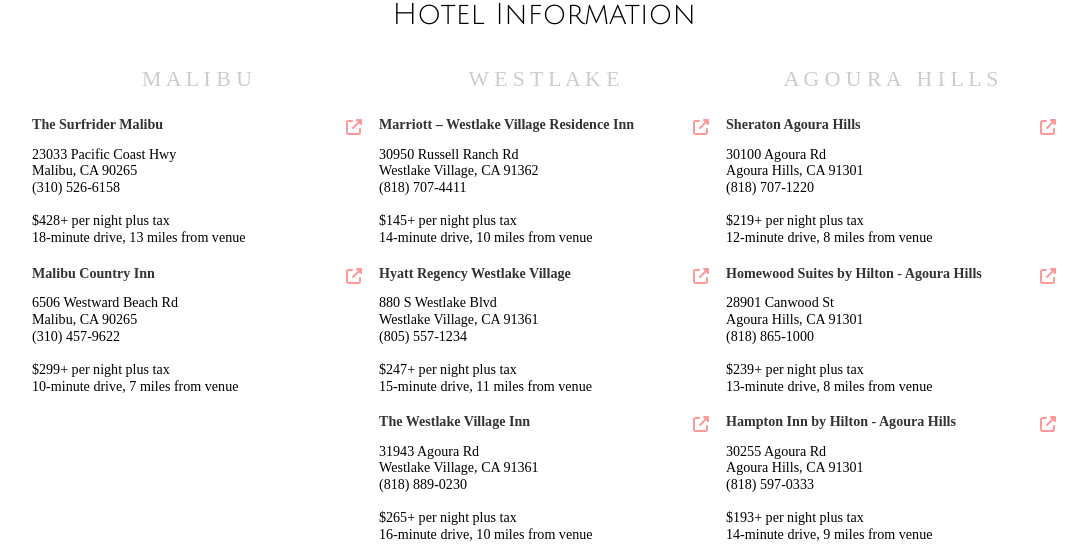
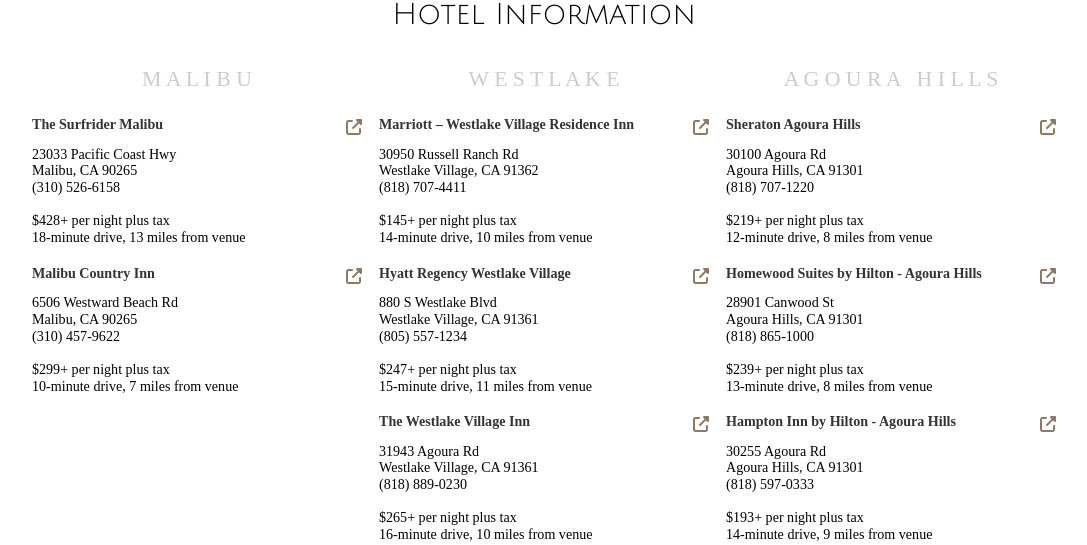
Before and after one commit to rimjieun/wedding-site, a PHP site: page / in a window 1280 px wide. Shown: the part 1724-2269 px from the top of the page, without its empty margins (96-1183 px from the left). Run offline with PHP 8.4, Linux system fonts and the light colour scheme; some libraries are stand-ins or nearby versions; some web fonts are replaced.

Commit message:
color change

```diff
--- a/assets/css/style.css
+++ b/assets/css/style.css
@@ -92,7 +92,6 @@
 
 #cycler #primary-title {
   font-size: 5vw;
-  /*width: 800px;*/
   padding: 0 20px 0 70px;
   position: absolute;
   line-height: 8vw;
@@ -221,7 +220,7 @@
   position: absolute;
   top: 3px;
   right: 0;
-  color: #ff9999;
+  color: rgb(142,121,102);
 }
 
 /*EVENTS*/
```
